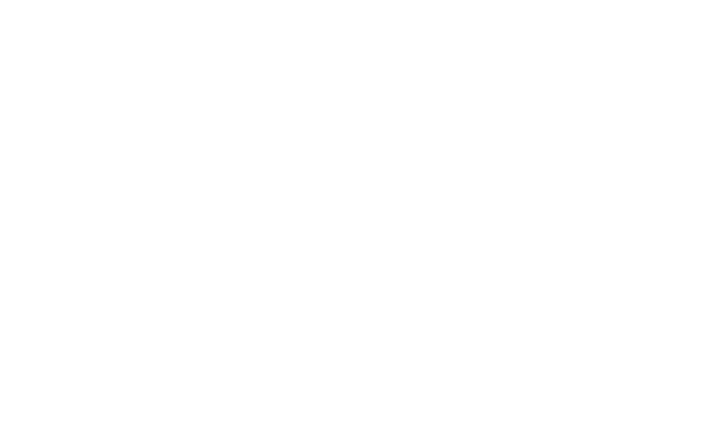
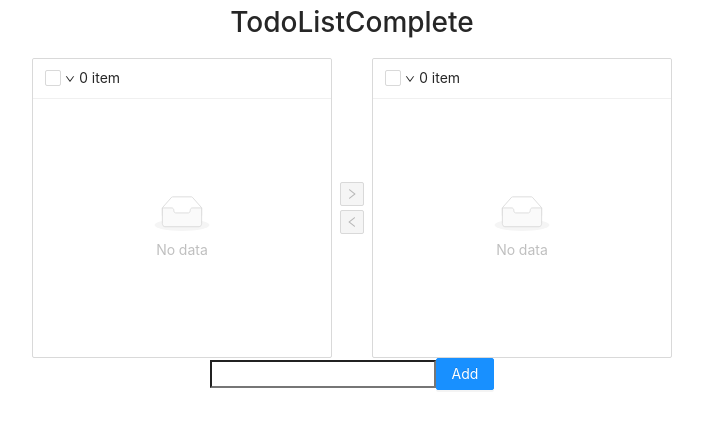
Before and after one commit to Playground-spk/react-sonter, a React (Create React App) app: page /apptodo2box in a window 1280 px wide. Shown: the top 428 px of the page, without its empty margins (288-991 px from the left). Built offline with nearby package versions, Linux system fonts and the light colour scheme.

Commit message:
done todoListWithCompleteBOx

```diff
--- a/src/AppTodo2Box.js
+++ b/src/AppTodo2Box.js
@@ -1,7 +1,110 @@
 import React, { Component } from "react";
+import "antd/dist/antd.css";
+import _ from "lodash";
 
-export default class AppTodo2Box extends Component {
+import { Transfer, Row, Col, Button } from "antd";
+
+export default class App extends Component {
+  state = {
+    mockData: [],
+    targetKeys: [],
+    inputValue: ""
+  };
+
+  // componentDidMount() {
+  // this.getMock();
+  //}
+
+  getMock = () => {
+    const targetKeys = [];
+    const mockData = [];
+    for (let i = 0; i < 20; i++) {
+      const data = {
+        key: i.toString(),
+        title: `content${i + 1}`,
+        description: `description of content${i + 1}`,
+        chosen: Math.random() * 2 > 1
+      };
+      if (data.chosen) {
+        targetKeys.push(data.key);
+      }
+      mockData.push(data);
+    }
+    this.setState({ mockData, targetKeys });
+  };
+
+  handleChange = (targetKeys, direction, moveKeys) => {
+    console.log(targetKeys, direction, moveKeys);
+    this.setState({ targetKeys });
+  };
+
+  renderItem = item => {
+    const customLabel = (
+      <span className="custom-item">
+        {item.title}|| {item.description}
+      </span>
+    );
+
+    return {
+      label: customLabel, // for displayed item
+      value: item.title // for title and filter matching
+    };
+  };
+  changeInputValue = e => {
+    let input = e.target.value;
+    this.setState({ inputValue: input });
+  };
+  addTodoList = () => {
+    let reUse = _.uniqueId();
+    let list = {
+      key: reUse,
+      title: reUse,
+      description: this.state.inputValue
+    };
+    this.setState({
+      mockData: [...this.state.mockData, list],
+      inputValue: ""
+    });
+  };
+
   render() {
-    return <div></div>;
+    return (
+      <Col>
+        <Row justify="center">
+          <Col>
+            <h1>TodoList</h1>
+          </Col>
+          <Col>
+            <h1>Complete</h1>
+          </Col>
+        </Row>
+        <Row justify="center">
+          <Col>
+            <Transfer
+              dataSource={this.state.mockData}
+              listStyle={{
+                width: 300,
+                height: 300
+              }}
+              targetKeys={this.state.targetKeys}
+              onChange={this.handleChange}
+              render={this.renderItem}
+            />
+          </Col>
+        </Row>
+        <Row justify="center">
+          <Col>
+            <input
+              type="text"
+              onChange={this.changeInputValue}
+              value={this.state.inputValue}
+            />
+            <Button type="primary" onClick={this.addTodoList}>
+              Add
+            </Button>
+          </Col>
+        </Row>
+      </Col>
+    );
   }
 }
--- a/src/Homepage.js
+++ b/src/Homepage.js
@@ -5,6 +5,10 @@ import "antd/dist/antd.css";
 import "./css/homepage.css";
 
 export default class Homepage extends Component {
+  constructor(props) {
+    super(props);
+    this.state = {};
+  }
   render() {
     return (
       <div>
@@ -44,6 +48,14 @@ export default class Homepage extends Component {
               </Link>
             </Button>
           </Col>
+          <Col span={8}>
+            <Button type="primary" shape="round" className="Button55555">
+              <Link to={"/apptodo2box"} className="LinkTo">
+                Todo List
+                <br /> 2Box
+              </Link>
+            </Button>
+          </Col>
         </Row>
       </div>
     );
```
